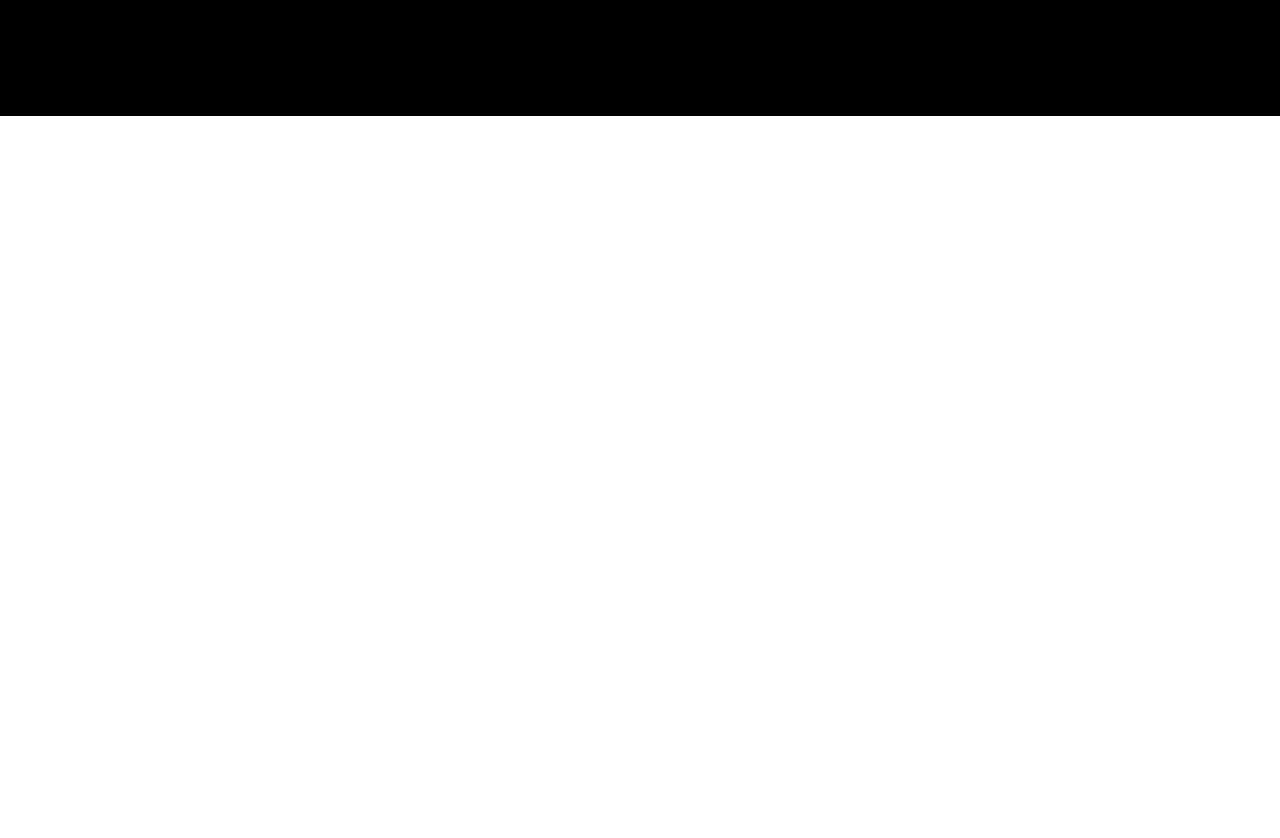
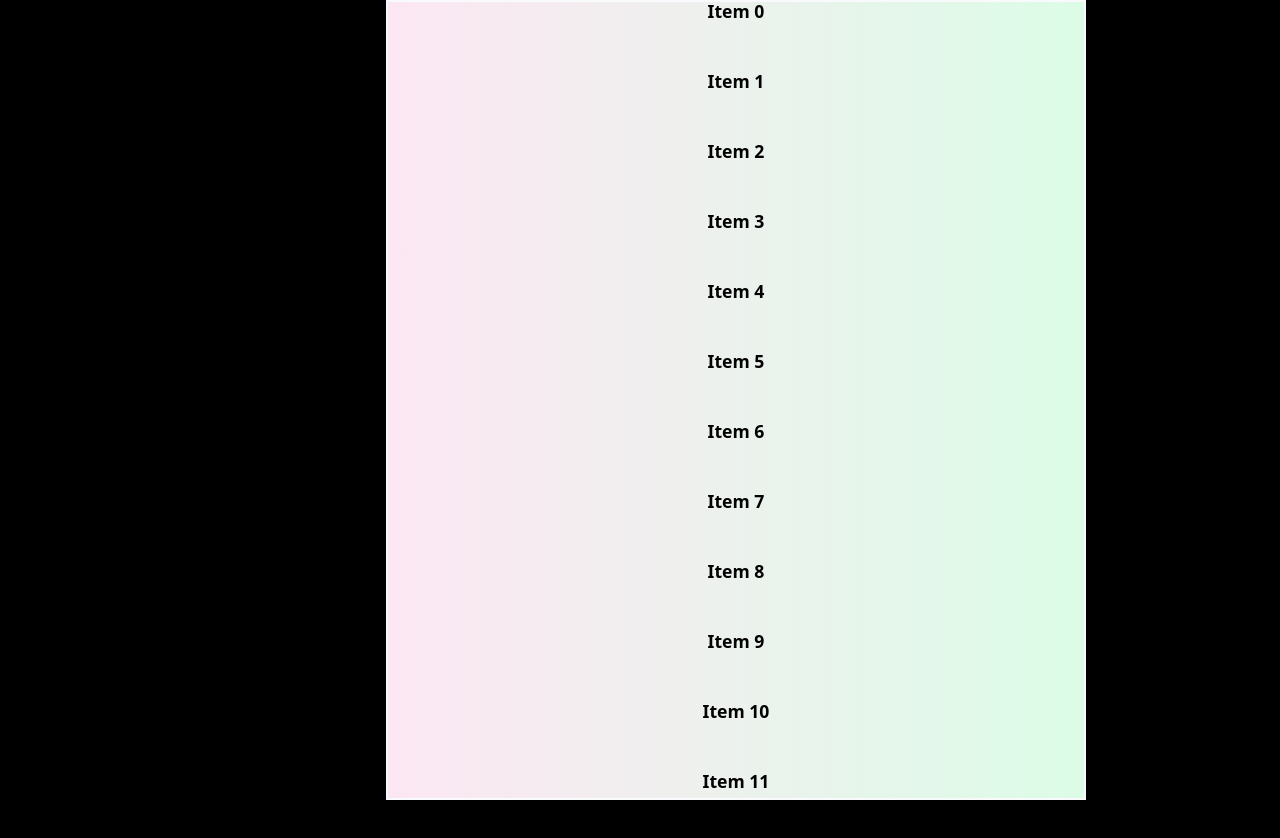
Before and after one commit to SnehaReddy10/components-lib, a React (Vite) app: page /products-list in a window 1280 px wide. Before the commit the page ends 800 px from the top, so only its background shows below. Built offline with nearby package versions, Linux system fonts and the light colour scheme.

Commit message:
add infinite scroll bar for products using react-window

```diff
--- a/package.json
+++ b/package.json
@@ -10,11 +10,13 @@
     "preview": "vite preview"
   },
   "dependencies": {
+    "@types/react-window": "^1.8.8",
     "lucide-react": "^0.414.0",
     "react": "^18.2.0",
     "react-dom": "^18.2.0",
     "react-router-dom": "^6.23.0",
     "react-scroll": "^1.9.0",
+    "react-window": "^1.8.10",
     "sonner": "^1.5.0"
   },
   "devDependencies": {
--- a/src/App.tsx
+++ b/src/App.tsx
@@ -3,6 +3,7 @@ import Sidebar from './components/Sidebar';
 import ProfileCard from './components/ProfileCard';
 import { Route, Routes } from 'react-router-dom';
 import ShoppingList from './components/ShoppingList';
+import ProductsList from './components/ProductsList';
 
 function App() {
   const [darkTheme] = useState(true);
@@ -61,6 +62,7 @@ function App() {
           ></Route>
           <Route path="/hotel-booking" element={<HotelBooking />}></Route>
           <Route path="/upload-image" element={<UploadImage />}></Route> */}
+          <Route path="/products-list" element={<ProductsList />}></Route>
         </Routes>
       </div>
     </div>
--- /dev/null
+++ b/src/components/ProductsList.tsx
@@ -0,0 +1,28 @@
+import { products } from '../static/Products';
+import { FixedSizeList as List } from 'react-window';
+
+function ProductsList() {
+  return (
+    <div className="h-screen">
+      <List
+        className="border-2 border-gray-50 bg-gradient-to-r from-pink-100 to-green-100 p-8"
+        height={800}
+        itemCount={products.length}
+        itemSize={70}
+        width={700}
+      >
+        {Row}
+      </List>
+    </div>
+  );
+}
+
+function Row({ style, index }: any) {
+  return (
+    <div style={style} className="text-black font-bold scale-110 text-center">
+      {products[index]}
+    </div>
+  );
+}
+
+export default ProductsList;
--- /dev/null
+++ b/src/static/Products.ts
@@ -0,0 +1,3 @@
+export const products = Array(10000)
+  .fill('')
+  .map((_, i) => `Item ${i}`);
```
Also changed, not shown: 1 other file (tests, documents, lock files or other folders).
